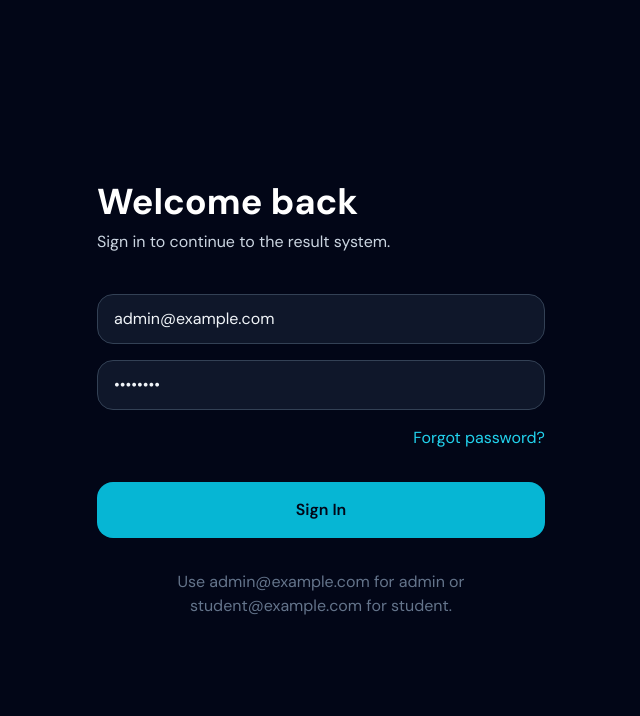
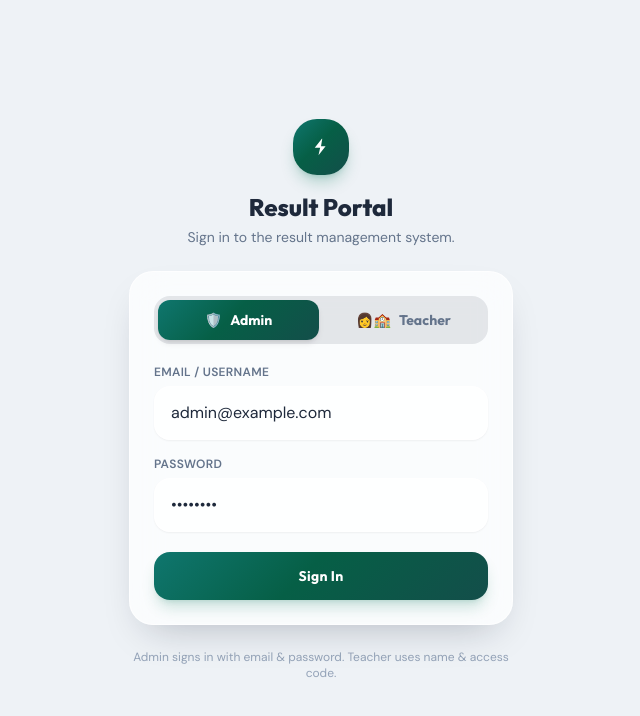
Before and after one commit to Muntajiir-Alam/resultManegement, a React (Vite) app: page /login in a window 1280 px wide. Shown: the top 716 px of the page, without its empty margins (319-959 px from the left). Built offline with nearby package versions, Linux system fonts and the light colour scheme.

Commit message:
Enhance login functionality and UI: support role-based authentication, add custom keypad for marks entry, and improve styling

```diff
--- a/src/features/auth/pages/Login.jsx
+++ b/src/features/auth/pages/Login.jsx
@@ -1,55 +1,119 @@
 import { useState } from 'react';
 import { useDispatch, useSelector } from 'react-redux';
-import { Link, useNavigate } from 'react-router-dom';
+import { Navigate } from 'react-router-dom';
 import { login } from '../services/authThunks';
 import ErrorBanner from '../../../shared/components/ErrorBanner';
 
+function SparkIcon() {
+  return (
+    <svg viewBox="0 0 24 24" className="h-5 w-5" fill="currentColor">
+      <path d="M13 2 4.5 13H11l-2 9 8.5-11H12l1.5-9z" />
+    </svg>
+  );
+}
+
+const roles = [
+  { key: 'admin', label: 'Admin', icon: '🛡️' },
+  { key: 'teacher', label: 'Teacher', icon: '👩🏫' }
+];
+
 export default function Login() {
   const dispatch = useDispatch();
-  const navigate = useNavigate();
   const { error, status, isAuthenticated, user } = useSelector((state) => state.auth);
+  const [role, setRole] = useState('admin');
+
   const [email, setEmail] = useState('admin@example.com');
   const [password, setPassword] = useState('password');
 
-  const handleLogin = () => {
-    dispatch(login({ email, password }));
+  const [name, setName] = useState('Teacher User');
+  const [accessCode, setAccessCode] = useState('123456');
+
+  const isAdmin = role === 'admin';
+
+  const handleLogin = (e) => {
+    e.preventDefault();
+    dispatch(login(isAdmin ? { role, email, password } : { role, name, accessCode }));
   };
 
   if (isAuthenticated) {
-    navigate(user?.role === 'admin' ? '/admin' : '/student', { replace: true });
-    return null;
+    return <Navigate to={user?.role === 'admin' ? '/admin' : '/student'} replace />;
   }
 
+  const fieldCls =
+    'w-full rounded-2xl border border-white/60 bg-white/80 px-4 py-3.5 text-slate-800 placeholder-slate-400 shadow-sm focus:outline-none focus:ring-2 focus:ring-emerald-500';
+  const labelCls = 'mb-1.5 block text-xs font-semibold uppercase tracking-wide text-slate-500';
+
   return (
-    <div className="flex min-h-screen items-center justify-center bg-slate-950 px-6 py-10">
-      <div className="w-full max-w-md">
-        <h1 className="text-4xl font-bold text-white">Welcome back</h1>
-        <p className="mt-2 text-slate-300">Sign in to continue to the result system.</p>
+    <div className="">
+      <div className="flex min-h-screen items-center justify-center px-5 py-10">
+        <div className="w-full max-w-sm">
+          <div className="mb-6 text-center">
+            <span className="mx-auto flex h-14 w-14 items-center justify-center rounded-3xl header-gradient text-white shadow-lg shadow-emerald-700/25">
+              <SparkIcon />
+            </span>
+            <h1 className="mt-4 font-display text-2xl font-extrabold text-slate-800">Result Portal</h1>
+            <p className="mt-1 text-sm text-slate-500">Sign in to the result management system.</p>
+          </div>
 
-        <div className="mt-10 space-y-4">
+          <form onSubmit={handleLogin} className="glass rounded-3xl p-6">
+            <div className="mb-5 grid grid-cols-2 gap-1 rounded-2xl bg-slate-800/10 p-1">
+              {roles.map((r) => (
+                <button
+                  key={r.key}
+                  type="button"
+                  onClick={() => setRole(r.key)}
+                  className={`flex items-center justify-center gap-2 rounded-xl px-3 py-2.5 font-display text-sm font-bold transition ${
+                    role === r.key ? 'header-gradient text-white shadow-md' : 'text-slate-500 hover:text-slate-700'
+                  }`}
+                >
+                  <span>{r.icon}</span>
+                  {r.label}
+                </button>
+              ))}
+            </div>
+
+            {isAdmin ? (
+              <>
+                <label className={labelCls}>Email / Username</label>
                 <input
                   type="email"
                   value={email}
                   onChange={(e) => setEmail(e.target.value)}
-            placeholder="Email"
+                  placeholder="admin@example.com"
                   autoComplete="email"
-            className="w-full rounded-2xl border border-slate-700 bg-slate-900 px-4 py-3 text-slate-100 placeholder-slate-500 focus:outline-none focus:ring-2 focus:ring-cyan-500"
+                  className={`${fieldCls} mb-4`}
                 />
+                <label className={labelCls}>Password</label>
                 <input
                   type="password"
                   value={password}
                   onChange={(e) => setPassword(e.target.value)}
                   placeholder="Password"
                   autoComplete="current-password"
-            className="w-full rounded-2xl border border-slate-700 bg-slate-900 px-4 py-3 text-slate-100 placeholder-slate-500 focus:outline-none focus:ring-2 focus:ring-cyan-500"
+                  className={fieldCls}
                 />
-        </div>
-
-        <div className="mt-4 text-right">
-          <Link to="/forgot-password" className="text-cyan-400 hover:text-cyan-300">
-            Forgot password?
-          </Link>
-        </div>
+              </>
+            ) : (
+              <>
+                <label className={labelCls}>Full Name</label>
+                <input
+                  type="text"
+                  value={name}
+                  onChange={(e) => setName(e.target.value)}
+                  placeholder="Enter your name"
+                  className={`${fieldCls} mb-4`}
+                />
+                <label className={labelCls}>Access Code</label>
+                <input
+                  type="password"
+                  value={accessCode}
+                  onChange={(e) => setAccessCode(e.target.value)}
+                  placeholder="Enter access code"
+                  autoComplete="current-password"
+                  className={fieldCls}
+                />
+              </>
+            )}
 
             {error ? (
               <div className="mt-4">
@@ -58,16 +122,18 @@ export default function Login() {
             ) : null}
 
             <button
-          onClick={handleLogin}
+              type="submit"
               disabled={status === 'loading'}
-          className="mt-8 w-full rounded-2xl bg-cyan-500 py-4 text-base font-semibold text-slate-950 transition hover:bg-cyan-400 disabled:opacity-60"
+              className="mt-5 w-full rounded-2xl header-gradient py-3.5 font-display text-sm font-bold tracking-wide text-white shadow-lg shadow-emerald-700/20 transition hover:brightness-110 disabled:opacity-60"
             >
               {status === 'loading' ? 'Signing in...' : 'Sign In'}
             </button>
+          </form>
 
-        <p className="mt-8 text-center text-slate-500">
-          Use admin@example.com for admin or student@example.com for student.
+          <p className="mt-6 text-center text-xs text-slate-400">
+            Admin signs in with email & password. Teacher uses name & access code.
           </p>
+        </div>
       </div>
     </div>
   );
--- a/src/features/resultEntry/components/MarksTable.jsx
+++ b/src/features/resultEntry/components/MarksTable.jsx
@@ -1,6 +1,60 @@
+import { useState } from 'react';
+import CustomKeypad from '../../../shared/components/CustomKeypad';
+
 export default function EditableMarksTable({ students, onChange }) {
+  const [activeIndex, setActiveIndex] = useState(null);
+  const [editingValue, setEditingValue] = useState('');
+
+  const cells = 2; // theory + paper per student
+  const total = students.length * cells;
+
+  const selected = activeIndex !== null ? students[Math.floor(activeIndex / cells)] : null;
+  const isTheory = activeIndex !== null && activeIndex % cells === 0;
+
+  const inputRefs = Array.from({ length: total }, () => ({ current: null }));
+
   const handleTheory = (admissionNo, value) => onChange(admissionNo, 'theory', value);
   const handlePaper = (admissionNo, value) => onChange(admissionNo, 'paper', value);
+
+  const focusCell = (index) => {
+    if (index < 0 || index >= total) return;
+    setActiveIndex(index);
+    setEditingValue('');
+    inputRefs[index]?.current?.focus();
+  };
+
+  const handleSelect = (index) => {
+    const student = students[Math.floor(index / cells)];
+    setActiveIndex(index);
+    setEditingValue('');
+    setTimeout(() => inputRefs[index]?.current?.focus(), 0);
+    void student;
+  };
+
+  const handleInput = (key) => {
+    if (activeIndex === null) return;
+    const next = editingValue + key;
+    setEditingValue(next);
+    const value = Number(next);
+    const field = isTheory ? 'theory' : 'paper';
+    onChange(selected.admissionNo, field, value);
+  };
+
+  const handleBackspace = () => {
+    if (activeIndex === null) return;
+    const next = editingValue.slice(0, -1);
+    setEditingValue(next);
+    const field = isTheory ? 'theory' : 'paper';
+    onChange(selected.admissionNo, field, Number(next || 0));
+  };
+
+  const handleMove = (dir) => {
+    if (activeIndex === null) return;
+    if (dir === 'up') focusCell(activeIndex - cells);
+    else if (dir === 'down') focusCell(activeIndex + cells);
+    else if (dir === 'left') focusCell(activeIndex - 1);
+    else if (dir === 'right') focusCell(activeIndex + 1);
+  };
 
   const thCls =
     'border-b border-slate-200 bg-slate-100/70 px-3 py-2.5 text-center text-[11px] font-bold uppercase tracking-wide text-slate-600';
@@ -10,6 +64,25 @@ export default function EditableMarksTable({ students, onChange }) {
   const inputCls =
     'w-full rounded-xl border border-emerald-200 bg-white px-2 py-1.5 text-center text-sm font-semibold text-slate-800 focus:outline-none focus:ring-2 focus:ring-emerald-500';
   const maxBadge = 'inline-flex min-w-[44px] justify-center rounded-lg bg-slate-700 px-2 py-1 text-xs font-semibold text-white';
+
+  const renderCell = (student, field, index) => {
+    const isActive = activeIndex === index;
+    return (
+      <input
+        ref={(el) => { inputRefs[index] = el; }}
+        type="number"
+        inputMode="none"
+        readOnly
+        min="0"
+        max={student[field].max}
+        value={isActive ? editingValue || '0' : student[field].obtained}
+        onFocus={() => handleSelect(index)}
+        onClick={() => handleSelect(index)}
+        className={`${inputCls} ${isActive ? 'ring-2 ring-cyan-500 border-cyan-400' : ''}`}
+        placeholder="0"
+      />
+    );
+  };
 
   return (
     <div className="glass rounded-3xl p-4">
@@ -24,30 +97,14 @@ export default function EditableMarksTable({ students, onChange }) {
         <table className="w-full min-w-[900px] border-collapse text-sm">
           <thead>
             <tr>
-              <th className={thCls} rowSpan="2">
-                S.No
-              </th>
-              <th className={thCls} rowSpan="2">
-                Admission
-              </th>
-              <th className={thCls} rowSpan="2">
-                Name
-              </th>
-              <th className={thCls} rowSpan="2">
-                Sec
-              </th>
-              <th className={thCls} rowSpan="2">
-                Class
-              </th>
-              <th className={thCls} rowSpan="2">
-                Subject
-              </th>
-              <th className={thCls} colSpan="2">
-                Theory
-              </th>
-              <th className={thCls} colSpan="2">
-                Paper
-              </th>
+              <th className={thCls} rowSpan="2">S.No</th>
+              <th className={thCls} rowSpan="2">Admission</th>
+              <th className={thCls} rowSpan="2">Name</th>
+              <th className={thCls} rowSpan="2">Sec</th>
+              <th className={thCls} rowSpan="2">Class</th>
+              <th className={thCls} rowSpan="2">Subject</th>
+              <th className={thCls} colSpan="2">Theory</th>
+              <th className={thCls} colSpan="2">Paper</th>
             </tr>
             <tr>
               <th className={thCls}>Max</th>
@@ -70,36 +127,26 @@ export default function EditableMarksTable({ students, onChange }) {
                 <td className={tdNumCls}>
                   <span className={maxBadge}>{student.theory.max}</span>
                 </td>
-                <td className={tdNumCls}>
-                  <input
-                    type="number"
-                    min="0"
-                    max={student.theory.max}
-                    value={student.theory.obtained}
-                    onChange={(e) => handleTheory(student.admissionNo, Number(e.target.value || 0))}
-                    className={inputCls}
-                    placeholder="0"
-                  />
-                </td>
+                <td className={tdNumCls}>{renderCell(student, 'theory', idx * cells)}</td>
                 <td className={tdNumCls}>
                   <span className={maxBadge}>{student.paper.max}</span>
                 </td>
-                <td className={tdNumCls}>
-                  <input
-                    type="number"
-                    min="0"
-                    max={student.paper.max}
-                    value={student.paper.obtained}
-                    onChange={(e) => handlePaper(student.admissionNo, Number(e.target.value || 0))}
-                    className={inputCls}
-                    placeholder="0"
-                  />
-                </td>
+                <td className={tdNumCls}>{renderCell(student, 'paper', idx * cells + 1)}</td>
               </tr>
             ))}
           </tbody>
         </table>
       </div>
+
+      {activeIndex !== null && (
+        <CustomKeypad
+          display={editingValue}
+          onInput={handleInput}
+          onBackspace={handleBackspace}
+          onMove={handleMove}
+          onHide={() => { setActiveIndex(null); setEditingValue(''); }}
+        />
+      )}
     </div>
   );
 }
--- a/src/index.css
+++ b/src/index.css
@@ -32,6 +32,7 @@ body {
   position: fixed;
   inset: 0;
   z-index: -10;
+  pointer-events: none;
   background:
     radial-gradient(120% 60% at 50% -10%, #fdf3e7 0%, transparent 55%),
     radial-gradient(90% 50% at 90% 90%, #b7e7d3 0%, transparent 50%),
@@ -43,6 +44,7 @@ body {
   content: '';
   position: absolute;
   inset: 0;
+  pointer-events: none;
   background-image:
     radial-gradient(circle at 25% 20%, rgba(255, 255, 255, 0.55), transparent 40%),
     radial-gradient(circle at 75% 70%, rgba(16, 185, 129, 0.12), transparent 45%);
--- a/src/navigation/AdminLayout.jsx
+++ b/src/navigation/AdminLayout.jsx
@@ -52,7 +52,7 @@ export default function AdminLayout() {
   const initial = (name || 'A').trim().charAt(0).toUpperCase();
 
   return (
-    <div className="scene">
+    <div className="">
       <div className="relative flex min-h-screen flex-col">
         {/* Top header */}
         <header className="glass-deep sticky top-0 z-20 px-4 py-3 sm:px-6">
--- /dev/null
+++ b/src/shared/components/CustomKeypad.jsx
@@ -0,0 +1,58 @@
+export default function CustomKeypad({ display, onInput, onBackspace, onMove, onHide }) {
+  const keyCls =
+    'flex h-14 items-center justify-center rounded-2xl bg-slate-800 text-xl font-bold text-slate-100 shadow-md transition active:scale-95 active:bg-cyan-600 focus:outline-none focus:ring-2 focus:ring-cyan-500';
+  const arrowCls =
+    'flex h-14 items-center justify-center rounded-2xl bg-cyan-600 text-2xl font-bold text-white shadow-md transition active:scale-95';
+
+  return (
+    <div className="fixed bottom-0 left-1/2 z-50 w-full max-w-md -translate-x-1/2 rounded-t-3xl border-t border-slate-700 bg-slate-900/95 p-4 shadow-2xl backdrop-blur">
+      <div className="mb-3 flex items-center justify-between">
+        <span className="text-xs font-bold uppercase tracking-widest text-slate-400">Custom Keypad</span>
+        <div className="flex items-center gap-2">
+          <button
+            onClick={onBackspace}
+            className="rounded-lg bg-slate-700 px-3 py-1 text-sm font-bold text-slate-200 hover:bg-slate-600"
+          >
+            ⌫
+          </button>
+          <button
+            onClick={onHide}
+            className="rounded-lg bg-slate-700 px-2.5 py-1 text-xs font-bold text-slate-200 hover:bg-slate-600"
+          >
+            ✕
+          </button>
+        </div>
+      </div>
+
+      <div className="mb-3 flex items-center justify-between rounded-2xl border border-cyan-500/40 bg-slate-800 px-4 py-3">
+        <span className="text-xs font-semibold uppercase tracking-wide text-slate-400">Input</span>
+        <span className="text-2xl font-extrabold text-cyan-300">{display || '0'}</span>
+      </div>
+
+      <div className="grid grid-cols-4 gap-2">
+        <button className={keyCls} onClick={() => onInput('1')}>1</button>
+        <button className={keyCls} onClick={() => onInput('2')}>2</button>
+        <button className={keyCls} onClick={() => onInput('3')}>3</button>
+        <button className={arrowCls} onClick={() => onMove('up')}>↑</button>
+
+        <button className={keyCls} onClick={() => onInput('4')}>4</button>
+        <button className={keyCls} onClick={() => onInput('5')}>5</button>
+        <button className={keyCls} onClick={() => onInput('6')}>6</button>
+        <button className={arrowCls} onClick={() => onMove('left')}>←</button>
+
+        <button className={keyCls} onClick={() => onInput('7')}>7</button>
+        <button className={keyCls} onClick={() => onInput('8')}>8</button>
+        <button className={keyCls} onClick={() => onInput('9')}>9</button>
+        <button className={arrowCls} onClick={() => onMove('down')}>↓</button>
+
+        <button
+          onClick={() => onInput('0')}
+          className="col-span-3 h-14 rounded-2xl bg-cyan-600 text-xl font-bold text-white shadow-md transition active:scale-95 active:bg-cyan-500"
+        >
+          0
+        </button>
+        <button className={arrowCls} onClick={() => onMove('right')}>→</button>
+      </div>
+    </div>
+  );
+}
```
Also changed, not shown: src/features/auth/services/authThunks.js (+4 -4 lines). Lines whose indentation alone changed are shown as unchanged.
